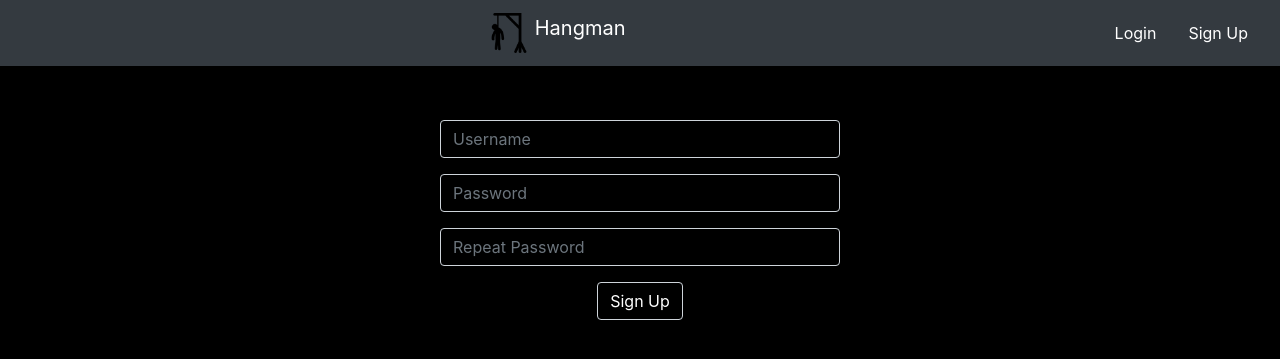
After one commit to JohnnysEmporium/Django_Hangman, a Django app: page /accounts/signup in a window 1280 px wide. The commit adds this page. Shown: the top 359 px of the page. Run offline with Django 3.2, Linux system fonts and the light colour scheme; some libraries are stand-ins or nearby versions.

Commit message:
Add files via upload

```diff
--- /dev/null
+++ b/accounts/templates/signup.html
@@ -0,0 +1,18 @@
+{% extends 'base.html' %}
+
+{% block content %}
+
+<form method="POST">
+		{% csrf_token %}
+		<div class="form-group">
+			<input type="text" name="username" class="form-control" placeholder="Username">
+		</div>
+		<div class="form-group">
+			<input type="password" name="password1" class="form-control" placeholder="Password">
+		</div>
+		<div class="form-group">
+			<input type="password" name="password2" class="form-control" placeholder="Repeat Password">
+		</div>
+		<button type="submit" class="btn btn-primary">Sign Up</button>
+
+{% endblock %}
--- /dev/null
+++ b/accounts/urls.py
@@ -0,0 +1,9 @@
+from django.contrib import admin
+from django.urls import path, include
+from . import views
+
+urlpatterns = [
+    path('login', views.log_in, name = "login"),
+    path('logout', views.log_out, name = "logout"),
+    path('signup', views.sign_up, name = "signup"),
+]
--- a/accounts/views.py
+++ b/accounts/views.py
@@ -1,3 +1,52 @@
-from django.shortcuts import render
+from django.shortcuts import render, redirect
+from django.contrib.auth import authenticate, login, logout
+from django.contrib.auth.models import User
+from django.contrib import messages
+from accounts.models import Event
 
-# Create your views here.
+user = None
+
+def log_in(request):
+    global user
+
+    if request.method == 'POST':
+        username = request.POST['username']
+        password = request.POST['password']
+        user = authenticate(request, username = username, password = password)
+        if user is not None:
+            login(request, user)
+            return redirect('home')
+        else:
+            messages.success(request, 'Wrong Username or Password')
+            return redirect('login')
+    else:
+        return render(request, 'login.html')
+
+def log_out(request):
+
+    logout(request)
+    messages.success(request, 'Successfully logged out')
+    return redirect('home')
+
+def sign_up(request):
+
+
+    if request.method == 'POST':
+        if request.POST['password1'] == request.POST['password2']:
+            try:
+                user = User.objects.get(username = request.POST['username'])
+                messages.success(request, 'Username already exists')
+                return redirect('signup')
+            except User.DoesNotExist:
+                username = request.POST['username']
+                user = User.objects.create_user(username, password = request.POST['password1'])
+                stats = Event(name = username)
+                stats.save()
+                login(request, user)
+                messages.success(request, 'Account created successfully')
+                return redirect('home')
+        else:
+            messages.success(request, 'Passwords must match')
+            return redirect('signup')
+    else:
+        return render(request, 'signup.html')
--- a/hangman/static/styles.css
+++ b/hangman/static/styles.css
@@ -15,8 +15,40 @@ input {
   color: white;
 }
 
+button {
+  background-color: black;
+  color: white;
+  border: 1px solid grey;
+}
+
 body {
   background-color: black;
+  color: white;
+}
+
+.form-control{
+  display: inline-block;
+  background: black;
+  color: white;
+  width: 400px;
+}
+
+.form-control:focus{
+  background: black;
+  color: white;
+}
+
+.btn-primary{
+  background: black;
+  border: 1px solid #ced4da;
+}
+
+.btn-primary:hover{
+  background: black;
+}
+
+.alert-dark{
+  background: black;
   color: white;
 }
 
@@ -73,10 +105,9 @@ body {
 }
 
 .dim-in{
-  display: block;
   animation: dimIn 2s ease;
 }
 
 .guess{
-  letter-spacing: 20px
+  padding: 10px;
 }
--- a/hangman/templates/base.html
+++ b/hangman/templates/base.html
@@ -1,20 +1,20 @@
 <!doctype html>
 <html lang="en-us">
 <head>
-  {% load staticfiles %}
+  {% load static %}
   <meta charset="utf-8">
   <meta name="viewport" content="width=device-width, initial-scale=1, shrink-to-fit=no">
   <meta name="description" content="">
-  <meta name="author" content="Mark Otto, Jacob Thornton, and Bootstrap contributors">
+  <meta name="author" content="Jan Sobczak">
   <meta name="generator" content="Jekyll v3.8.5">
-  <title>Album example · Bootstrap</title>
+  <title>Hangman</title>
 
   <link rel="canonical" href="https://getbootstrap.com/docs/4.3/examples/album/">
 
   <!-- Bootstrap core CSS -->
   <link rel="stylesheet" href="https://stackpath.bootstrapcdn.com/bootstrap/4.3.1/css/bootstrap.min.css" integrity="sha384-ggOyR0iXCbMQv3Xipma34MD+dH/1fQ784/j6cY/iJTQUOhcWr7x9JvoRxT2MZw1T" crossorigin="anonymous">
 
-  <link rel="stylesheet" href={% static 'styles.css' %}>
+  <link rel="stylesheet" href="{% static 'styles.css' %}">
 
   <!-- Custom styles for this template -->
   <link href="album.css" rel="stylesheet">
@@ -22,10 +22,18 @@
 <body>
   <header>
     <nav class="navbar navbar-expand-lg navbar-dark bg-dark">
-      <a class="navbar-brand" href="#">
+      <a class="navbar-brand" href="{% url "home" %}">
         <img src="{% static 'man.png' %}" width=40px height=40px class="d-inline-block align-top" />
         Hangman
       </a>
+
+      {% if user.is_authenticated %}
+      <a class="nav-item nav-link" style="color:white;" href="{% url "logout" %}">Logout</a>
+      {% else %}
+      <a class="nav-item nav-link" style="color:white;" href="{% url "login" %}">Login</a>
+      <a class="nav-item nav-link" style="color:white;" href="{% url "signup" %}">Sign Up</a>
+      {% endif %}
+
     </nav>
   </header>
 
@@ -33,6 +41,17 @@
 
     <div class="outer_div">
       <br />
+
+      {% if messages %}
+        {% for message in messages %}
+        <div class="alert alert-dark alert-dismissable" role="alert">
+          <button class="close" data-dismiss="alert">
+            <small><sup>x</sup></small>
+          </button>
+          {{ message }}
+        </div>
+        {% endfor %}
+      {% endif %}
 
       {% block content %}
 
--- a/hangman/urls.py
+++ b/hangman/urls.py
@@ -1,9 +1,10 @@
 from django.contrib import admin
-from django.urls import path
+from django.urls import path, include
 from . import views
 
 urlpatterns = [
     path('admin/', admin.site.urls),
     path('', views.home, name = 'home'),
     path('ajax/game', views.game, name = 'game'),
+    path('accounts/', include('accounts.urls')),
 ]
```
Also changed, not shown: accounts/models.py (+8 -1 lines), accounts/templates/login.html (added, +15 -0 lines), hangman/templates/home.html (+50 -53 lines), hangman/views.py (+30 -12 lines), accounts/migrations/0001_initial.py (added).
